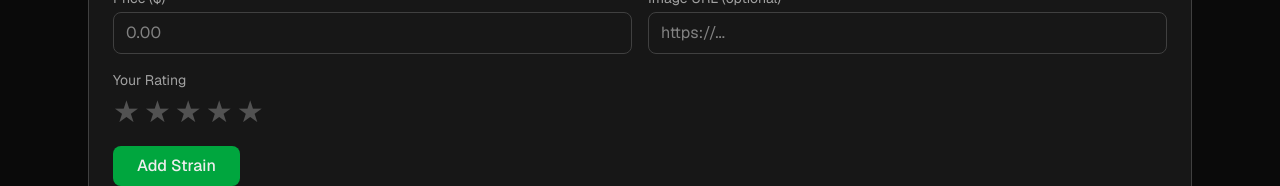
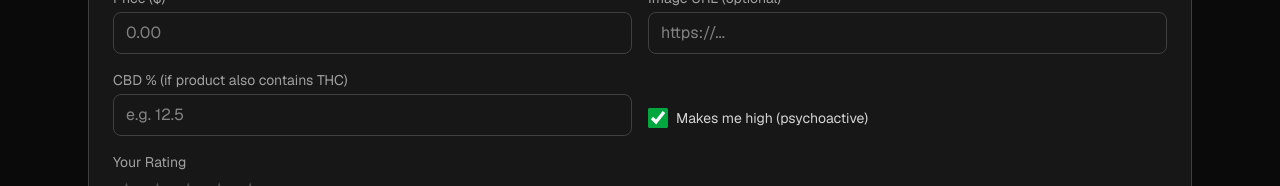
Before and after one commit to qubozik/strain-tracker, a Next.js app: page / in a window 1280 px wide. Shown: the part 451-637 px from the top of the page. Built offline with nearby package versions, Linux system fonts and the light colour scheme; no server answers; the database is empty.

Commit message:
feat: add CBD percent field and psychoactive (makes high) checkbox

```diff
--- a/src/app/api/export/route.ts
+++ b/src/app/api/export/route.ts
@@ -10,13 +10,13 @@ export async function GET(req: Request) {
     const strains = await getStrains();
 
     if (format === 'csv') {
-      const header = 'id,name,type,effects,price,rating,image_url,created_at';
+      const header = 'id,name,type,effects,price,rating,cbd_percent,makes_high,image_url,created_at';
       const rows = strains.map((s) => {
-        const esc = (v: string | number | null) => {
+        const esc = (v: string | number | boolean | null) => {
           const str = v === null ? '' : String(v);
           return `"${str.replace(/"/g, '""')}"`;
         };
-        return [s.id, s.name, s.type, s.effects, s.price, s.rating, s.image_url, s.created_at]
+        return [s.id, s.name, s.type, s.effects, s.price, s.rating, s.cbd_percent, s.makes_high, s.image_url, s.created_at]
           .map(esc)
           .join(',');
       });
--- a/src/app/api/strains/route.ts
+++ b/src/app/api/strains/route.ts
@@ -25,6 +25,11 @@ export async function POST(req: Request) {
       price: parseFloat(body.price) || 0,
       rating: Math.min(5, Math.max(0, parseInt(body.rating) || 0)),
       image_url: body.image_url,
+      cbd_percent:
+        body.cbd_percent === null || body.cbd_percent === undefined || body.cbd_percent === ''
+          ? null
+          : parseFloat(body.cbd_percent),
+      makes_high: body.makes_high !== false,
     });
     return NextResponse.json(strain, { status: 201 });
   } catch (err) {
@@ -46,6 +51,11 @@ export async function PUT(req: Request) {
       price: parseFloat(body.price) || 0,
       rating: Math.min(5, Math.max(0, parseInt(body.rating) || 0)),
       image_url: body.image_url,
+      cbd_percent:
+        body.cbd_percent === null || body.cbd_percent === undefined || body.cbd_percent === ''
+          ? null
+          : parseFloat(body.cbd_percent),
+      makes_high: body.makes_high !== false,
     });
     if (!strain) {
       return NextResponse.json({ error: 'Strain not found' }, { status: 404 });
--- a/src/components/AddForm.tsx
+++ b/src/components/AddForm.tsx
@@ -15,6 +15,8 @@ export default function AddForm({ onAdded }: AddFormProps) {
   const [price, setPrice] = useState('');
   const [rating, setRating] = useState(0);
   const [imageUrl, setImageUrl] = useState('');
+  const [cbdPercent, setCbdPercent] = useState('');
+  const [makesHigh, setMakesHigh] = useState(true);
   const [submitting, setSubmitting] = useState(false);
   const [error, setError] = useState('');
 
@@ -33,6 +35,8 @@ export default function AddForm({ onAdded }: AddFormProps) {
           price: parseFloat(price) || 0,
           rating,
           image_url: imageUrl || undefined,
+          cbd_percent: cbdPercent === '' ? null : parseFloat(cbdPercent),
+          makes_high: makesHigh,
         }),
       });
       if (!res.ok) {
@@ -44,6 +48,8 @@ export default function AddForm({ onAdded }: AddFormProps) {
       setPrice('');
       setRating(0);
       setImageUrl('');
+      setCbdPercent('');
+      setMakesHigh(true);
       onAdded();
     } catch (err) {
       setError(err instanceof Error ? err.message : 'Unknown error');
@@ -113,6 +119,33 @@ export default function AddForm({ onAdded }: AddFormProps) {
         </div>
       </div>
 
+      <div className="grid grid-cols-1 sm:grid-cols-2 gap-4">
+        <div>
+          <label className="block text-sm text-neutral-400 mb-1">CBD % (if product also contains THC)</label>
+          <input
+            type="number"
+            step="0.1"
+            min="0"
+            max="100"
+            value={cbdPercent}
+            onChange={(e) => setCbdPercent(e.target.value)}
+            className="w-full rounded-lg bg-neutral-900 border border-neutral-700 px-3 py-2 focus:border-green-600 focus:outline-none"
+            placeholder="e.g. 12.5"
+          />
+        </div>
+        <div className="flex items-end">
+          <label className="flex items-center gap-2 cursor-pointer select-none py-2">
+            <input
+              type="checkbox"
+              checked={makesHigh}
+              onChange={(e) => setMakesHigh(e.target.checked)}
+              className="h-5 w-5 rounded border-neutral-600 bg-neutral-900 accent-green-600"
+            />
+            <span className="text-sm text-neutral-300">Makes me high (psychoactive)</span>
+          </label>
+        </div>
+      </div>
+
       <div>
         <label className="block text-sm text-neutral-400 mb-1">Your Rating</label>
         <div className="flex gap-1">
--- a/src/components/StrainCard.tsx
+++ b/src/components/StrainCard.tsx
@@ -10,6 +10,8 @@ interface Strain {
   price: number;
   rating: number;
   image_url: string | null;
+  cbd_percent: number | null;
+  makes_high: boolean;
   created_at: string;
 }
 
@@ -62,6 +64,10 @@ export default function StrainCard({ strain, onUpdated, onDeleted }: StrainCardP
   const [price, setPrice] = useState(String(strain.price));
   const [rating, setRating] = useState(strain.rating);
   const [imageUrl, setImageUrl] = useState(strain.image_url ?? '');
+  const [cbdPercent, setCbdPercent] = useState(
+    strain.cbd_percent === null || strain.cbd_percent === undefined ? '' : String(strain.cbd_percent)
+  );
+  const [makesHigh, setMakesHigh] = useState(strain.makes_high);
 
   async function handleSave() {
     setSubmitting(true);
@@ -78,6 +84,8 @@ export default function StrainCard({ strain, onUpdated, onDeleted }: StrainCardP
           price: parseFloat(price) || 0,
           rating,
           image_url: imageUrl || undefined,
+          cbd_percent: cbdPercent === '' ? null : parseFloat(cbdPercent),
+          makes_high: makesHigh,
         }),
       });
       if (!res.ok) throw new Error('Failed to update');
@@ -114,6 +122,13 @@ export default function StrainCard({ strain, onUpdated, onDeleted }: StrainCardP
           <input type="number" step="0.01" min="0" value={price} onChange={(e) => setPrice(e.target.value)} className="rounded-lg bg-neutral-800 border border-neutral-700 px-3 py-2 focus:border-green-600 focus:outline-none" />
           <input value={imageUrl} onChange={(e) => setImageUrl(e.target.value)} placeholder="Image URL" className="rounded-lg bg-neutral-800 border border-neutral-700 px-3 py-2 focus:border-green-600 focus:outline-none" />
         </div>
+        <div className="grid grid-cols-1 sm:grid-cols-2 gap-3">
+          <input type="number" step="0.1" min="0" max="100" value={cbdPercent} onChange={(e) => setCbdPercent(e.target.value)} placeholder="CBD %" className="rounded-lg bg-neutral-800 border border-neutral-700 px-3 py-2 focus:border-green-600 focus:outline-none" />
+          <label className="flex items-center gap-2 cursor-pointer select-none px-1">
+            <input type="checkbox" checked={makesHigh} onChange={(e) => setMakesHigh(e.target.checked)} className="h-5 w-5 rounded border-neutral-600 bg-neutral-800 accent-green-600" />
+            <span className="text-sm text-neutral-300">Makes me high</span>
+          </label>
+        </div>
         <div className="flex gap-1">
           {[1, 2, 3, 4, 5].map((star) => (
             <button key={star} type="button" onClick={() => setRating(star === rating ? 0 : star)} className={`text-2xl ${star <= rating ? 'text-yellow-400' : 'text-neutral-600'}`}>★</button>
@@ -147,6 +162,22 @@ export default function StrainCard({ strain, onUpdated, onDeleted }: StrainCardP
         {strain.effects && (
           <p className="text-sm text-neutral-400">{strain.effects}</p>
         )}
+        <div className="flex flex-wrap gap-2">
+          {strain.cbd_percent !== null && strain.cbd_percent !== undefined && (
+            <span className="inline-block text-xs px-2 py-0.5 rounded-full border bg-teal-900/40 text-teal-300 border-teal-700/50">
+              CBD {Number(strain.cbd_percent)}%
+            </span>
+          )}
+          <span
+            className={`inline-block text-xs px-2 py-0.5 rounded-full border ${
+              strain.makes_high
+                ? 'bg-pink-900/40 text-pink-300 border-pink-700/50'
+                : 'bg-neutral-800 text-neutral-400 border-neutral-700'
+            }`}
+          >
+            {strain.makes_high ? 'Psychoactive' : 'Non-psychoactive'}
+          </span>
+        </div>
         <div className="flex items-center justify-between pt-2 border-t border-neutral-800">
           <span className="text-neutral-300 font-medium">${Number(strain.price).toFixed(2)}</span>
           <span className="text-xs text-neutral-500">
--- a/src/lib/db.ts
+++ b/src/lib/db.ts
@@ -24,6 +24,8 @@ export interface Strain {
   price: number;
   rating: number;
   image_url: string | null;
+  cbd_percent: number | null;
+  makes_high: boolean;
   created_at: string;
 }
 
@@ -37,15 +39,20 @@ export async function ensureSchema() {
       price NUMERIC(10,2) NOT NULL DEFAULT 0,
       rating INTEGER NOT NULL DEFAULT 0 CHECK (rating >= 0 AND rating <= 5),
       image_url TEXT,
+      cbd_percent NUMERIC(5,2),
+      makes_high BOOLEAN NOT NULL DEFAULT TRUE,
       created_at TIMESTAMPTZ NOT NULL DEFAULT NOW()
     )
   `;
+  // Migrate existing tables that predate these columns
+  await sql`ALTER TABLE strains ADD COLUMN IF NOT EXISTS cbd_percent NUMERIC(5,2)`;
+  await sql`ALTER TABLE strains ADD COLUMN IF NOT EXISTS makes_high BOOLEAN NOT NULL DEFAULT TRUE`;
 }
 
 export async function getStrains(): Promise<Strain[]> {
   await ensureSchema();
   const rows = await sql`
-    SELECT id, name, type, effects, price, rating, image_url, created_at
+    SELECT id, name, type, effects, price, rating, image_url, cbd_percent, makes_high, created_at
     FROM strains
     ORDER BY created_at DESC
   `;
@@ -59,12 +66,14 @@ export async function createStrain(data: {
   price: number;
   rating: number;
   image_url?: string;
+  cbd_percent?: number | null;
+  makes_high?: boolean;
 }): Promise<Strain> {
   await ensureSchema();
   const rows = await sql`
-    INSERT INTO strains (name, type, effects, price, rating, image_url)
-    VALUES (${data.name}, ${data.type}, ${data.effects}, ${data.price}, ${data.rating}, ${data.image_url ?? null})
-    RETURNING id, name, type, effects, price, rating, image_url, created_at
+    INSERT INTO strains (name, type, effects, price, rating, image_url, cbd_percent, makes_high)
+    VALUES (${data.name}, ${data.type}, ${data.effects}, ${data.price}, ${data.rating}, ${data.image_url ?? null}, ${data.cbd_percent ?? null}, ${data.makes_high ?? true})
+    RETURNING id, name, type, effects, price, rating, image_url, cbd_percent, makes_high, created_at
   `;
   return (rows as Strain[])[0];
 }
@@ -78,6 +87,8 @@ export async function updateStrain(
     price: number;
     rating: number;
     image_url?: string;
+    cbd_percent?: number | null;
+    makes_high?: boolean;
   }
 ): Promise<Strain | null> {
   const rows = await sql`
@@ -87,9 +98,11 @@ export async function updateStrain(
       effects = ${data.effects},
       price = ${data.price},
       rating = ${data.rating},
-      image_url = ${data.image_url ?? null}
+      image_url = ${data.image_url ?? null},
+      cbd_percent = ${data.cbd_percent ?? null},
+      makes_high = ${data.makes_high ?? true}
     WHERE id = ${id}
-    RETURNING id, name, type, effects, price, rating, image_url, created_at
+    RETURNING id, name, type, effects, price, rating, image_url, cbd_percent, makes_high, created_at
   `;
   return (rows as Strain[])[0] ?? null;
 }
```
